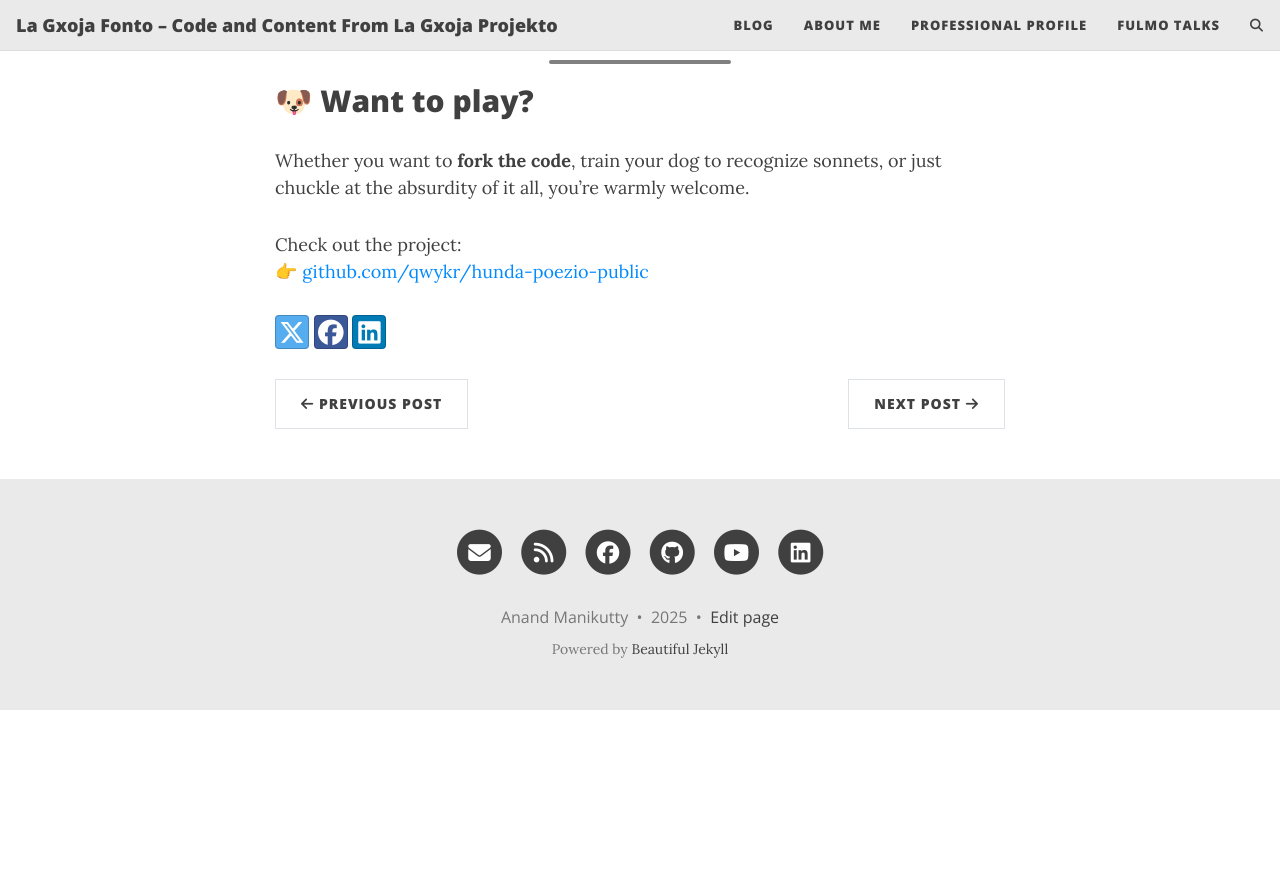
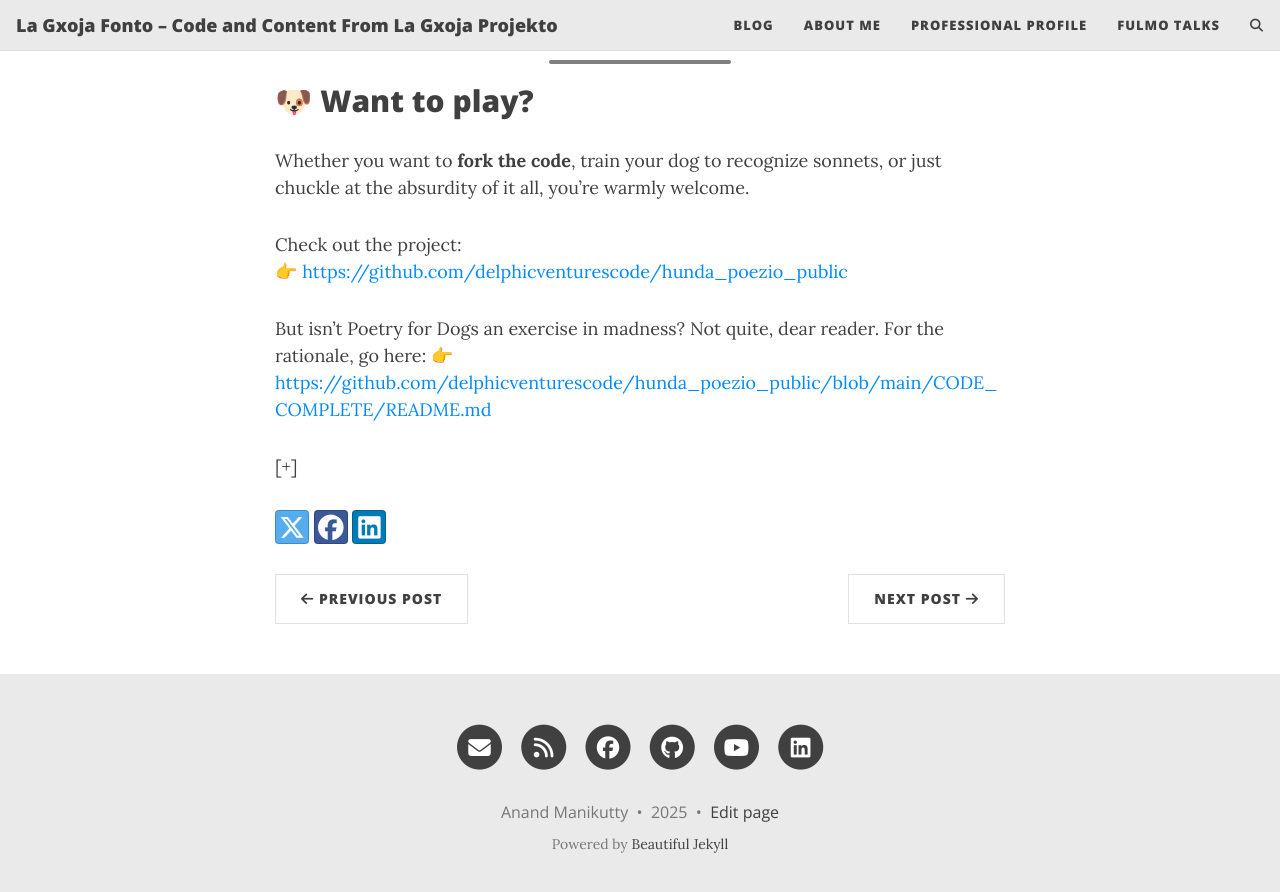
Before and after one commit to delphicventurescode/delphicventurescode.github.io, a Jekyll site: the page built from _posts/2025-07-10-hunda-poezio.md, in a window 1280 px wide and 900 px high, scrolled down 1447 px. Shown: the top 892 px of the window. Built offline with Jekyll 4.4.1, drawn with Linux system fonts in a browser that asks for light colours; comment, search, counter and statistics services are not loaded; before the commit the page ends 2157 px from its top, so only the background shows below that.

```diff
--- a/_posts/2025-07-10-hunda-poezio.md
+++ b/_posts/2025-07-10-hunda-poezio.md
@@ -42,4 +42,9 @@
 Whether you want to **fork the code**, train your dog to recognize sonnets, or just chuckle at the absurdity of it all, you’re warmly welcome.
 
 Check out the project:
-👉 [github.com/qwykr/hunda-poezio-public](https://github.com/qwykr/hunda-poezio-public)
+👉 [https://github.com/delphicventurescode/hunda_poezio_public](https://github.com/delphicventurescode/hunda_poezio_public)
+
+But isn't Poetry for Dogs an exercise in madness? Not quite, dear reader. For the rationale, go here:
+👉 [https://github.com/delphicventurescode/hunda_poezio_public/blob/main/CODE_COMPLETE/README.md](https://github.com/delphicventurescode/hunda_poezio_public/blob/main/CODE_COMPLETE/README.md)
+
+[+]
```
